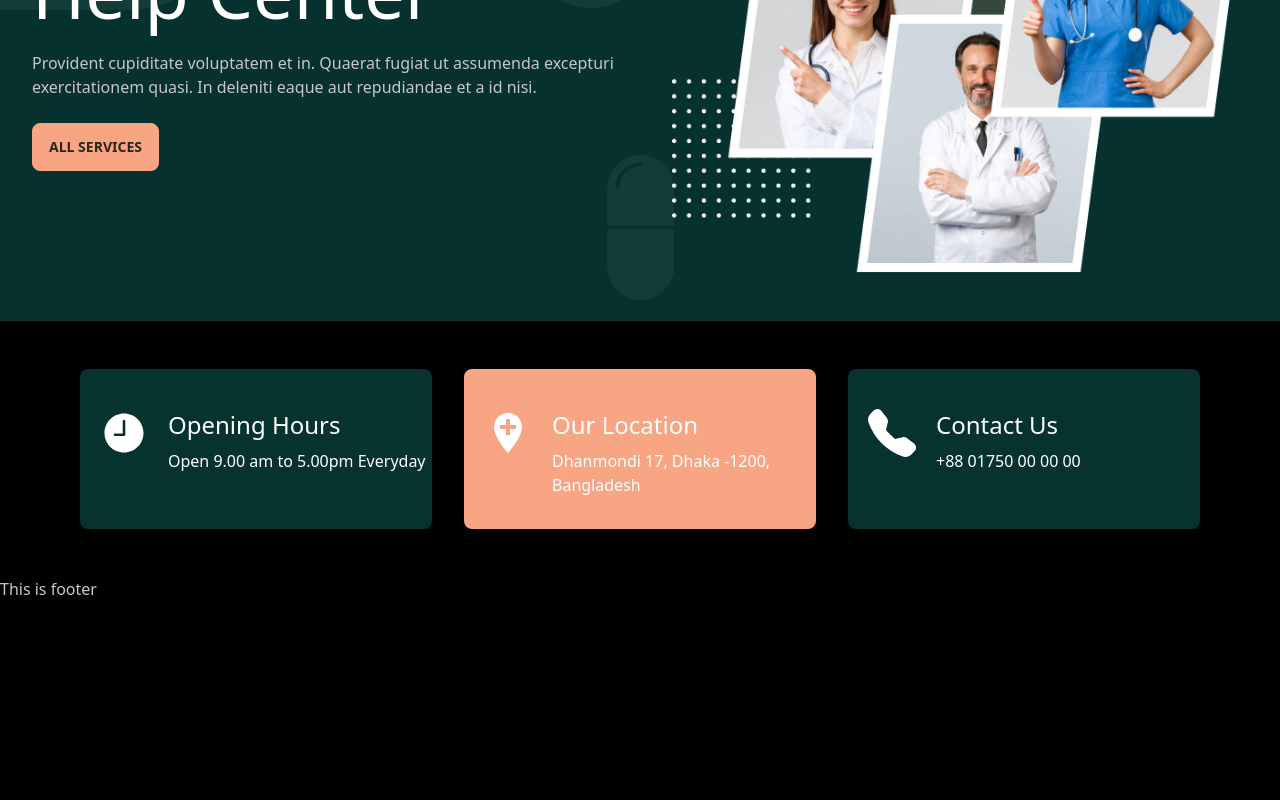
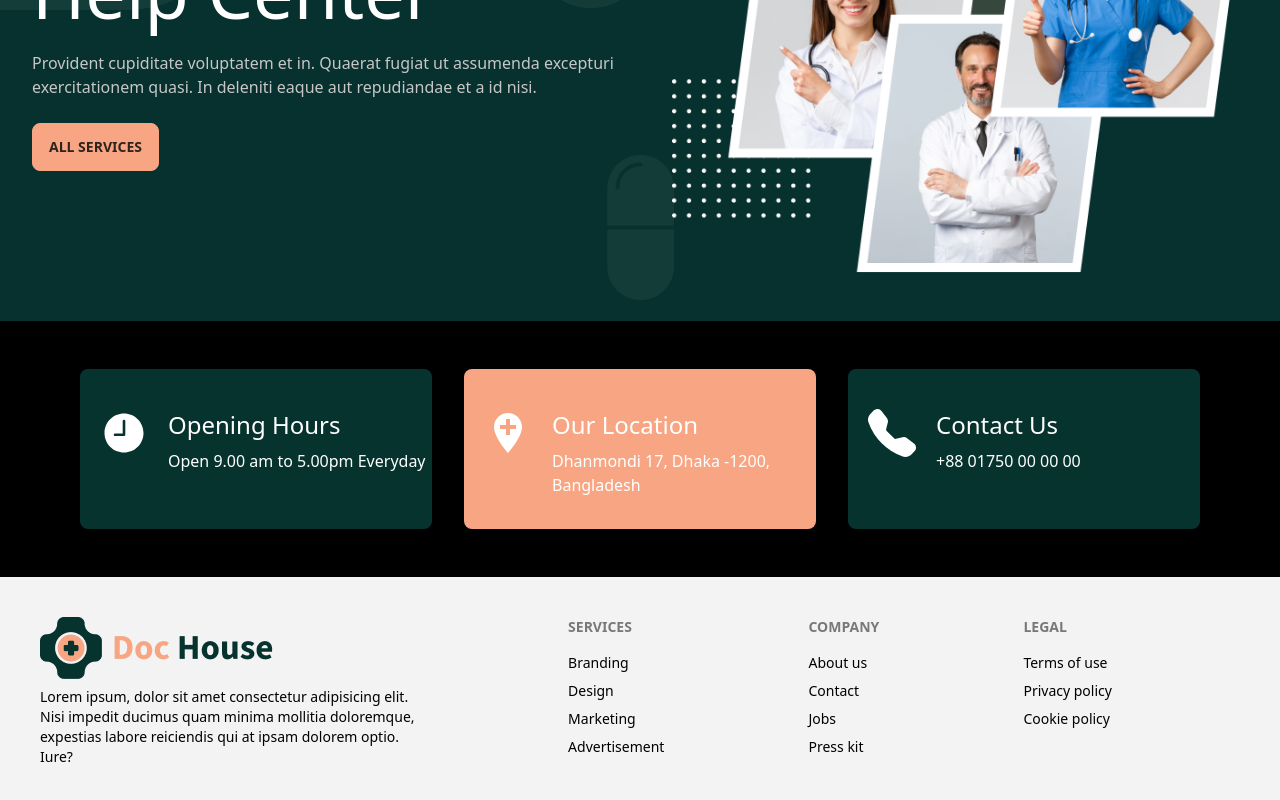
Before and after one commit to rirefat/dochouse-frontend, a React (Vite) app: page / in a window 1280 px wide. Shown: the part 392-1192 px from the top of the page. Before the commit the page ends 993 px from the top, so only its background shows below. Built offline with nearby package versions, Linux system fonts and the light colour scheme.

Commit message:
done upto footer

```diff
--- a/src/components/Footer/Footer.jsx
+++ b/src/components/Footer/Footer.jsx
@@ -1,10 +1,35 @@
 import React from 'react';
+import logo from '../../assets/images/logo.png';
+import { Link } from 'react-router-dom';
 
 const Footer = () => {
     return (
-        <div>
-            <h1>This is footer</h1>
-        </div>
+        <footer className="footer p-10 bg-[#F3F3F3] text-black">
+            <div>
+                <Link to="/"><img src={logo} alt="" /></Link>
+                <p className='w-96'>Lorem ipsum, dolor sit amet consectetur adipisicing elit. Nisi impedit ducimus quam minima mollitia doloremque, expestias labore reiciendis qui at ipsam dolorem optio. Iure?</p>
+            </div>
+            <div>
+                <span className="footer-title">Services</span>
+                <a className="link link-hover">Branding</a>
+                <a className="link link-hover">Design</a>
+                <a className="link link-hover">Marketing</a>
+                <a className="link link-hover">Advertisement</a>
+            </div>
+            <div>
+                <span className="footer-title">Company</span>
+                <a className="link link-hover">About us</a>
+                <a className="link link-hover">Contact</a>
+                <a className="link link-hover">Jobs</a>
+                <a className="link link-hover">Press kit</a>
+            </div>
+            <div>
+                <span className="footer-title">Legal</span>
+                <a className="link link-hover">Terms of use</a>
+                <a className="link link-hover">Privacy policy</a>
+                <a className="link link-hover">Cookie policy</a>
+            </div>
+        </footer>
     );
 };
 
```
